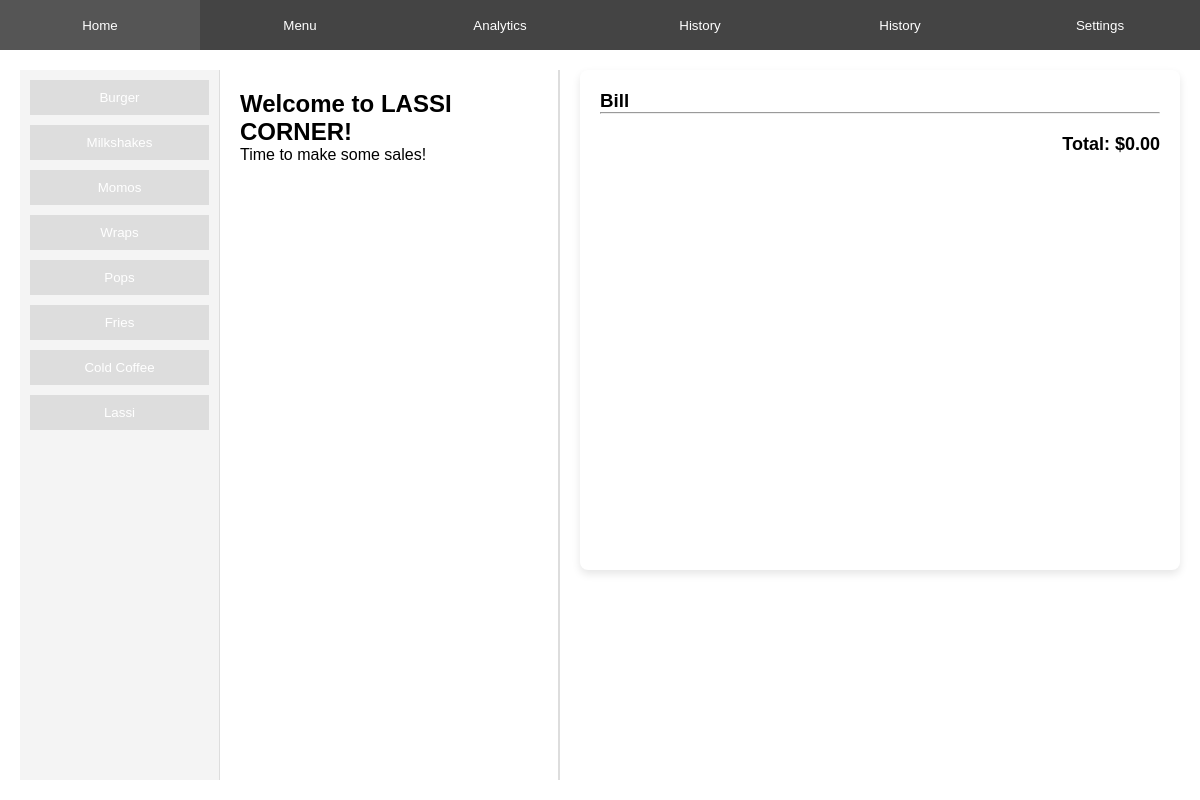
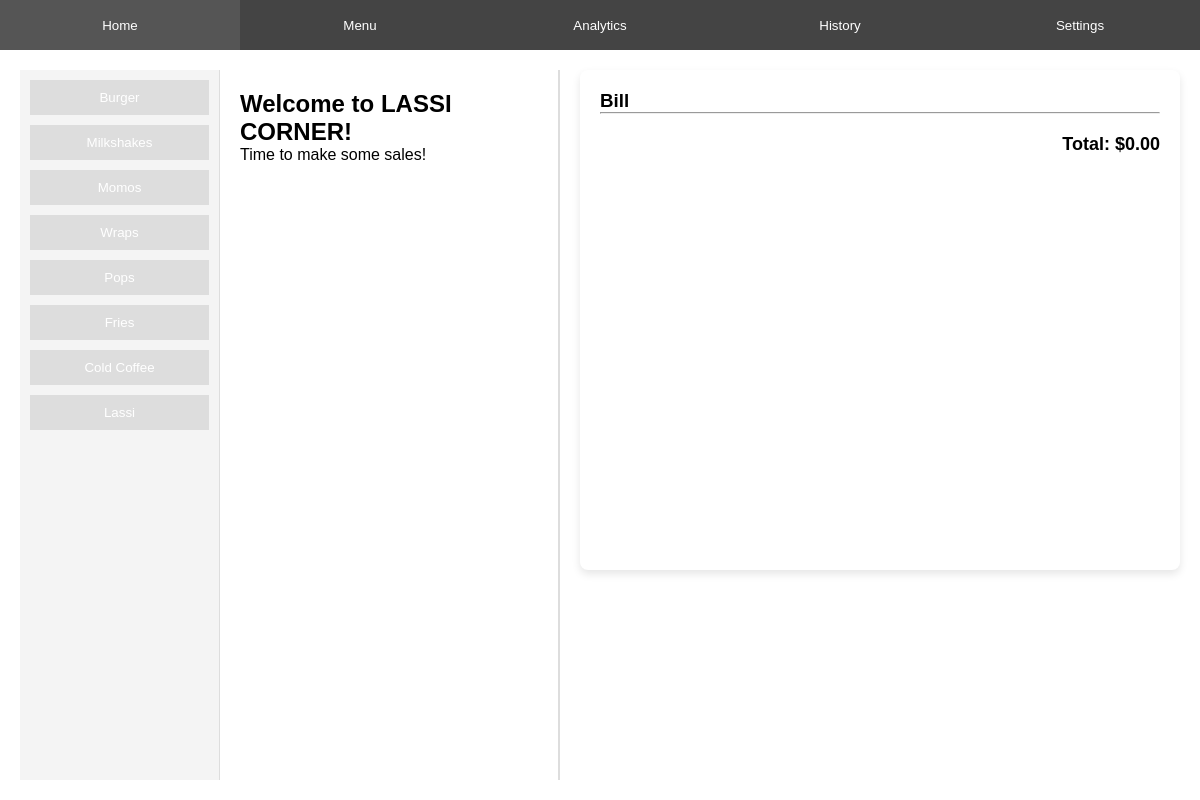
Before and after one commit to stillmouth/LCP, an Electron app: page index.html in a window 1200 px wide. Drawn offline with Linux system fonts and the light colour scheme.

Commit message:
FIXED NOOB REEVANS HISTORY MISTAKE

```diff
--- a/index.html
+++ b/index.html
@@ -12,7 +12,6 @@
     <button class="top" id="Home" onclick="updateMainContent('Home')">Home</button>
     <button class="top" id="Menu" onclick="updateMainContent('Menu')">Menu</button>
     <button class="top" id="Analytics" onclick="updateMainContent('Analytics')">Analytics</button>
-    <button class="top" id="History" onclick="updateMainContent('History')">History</button>
     <button class="top" id="History" onclick="updateMainContent('History')">History</button>
     <button class="top" id="Settings" onclick="updateMainContent('Settings')">Settings</button>
   </div>
```
